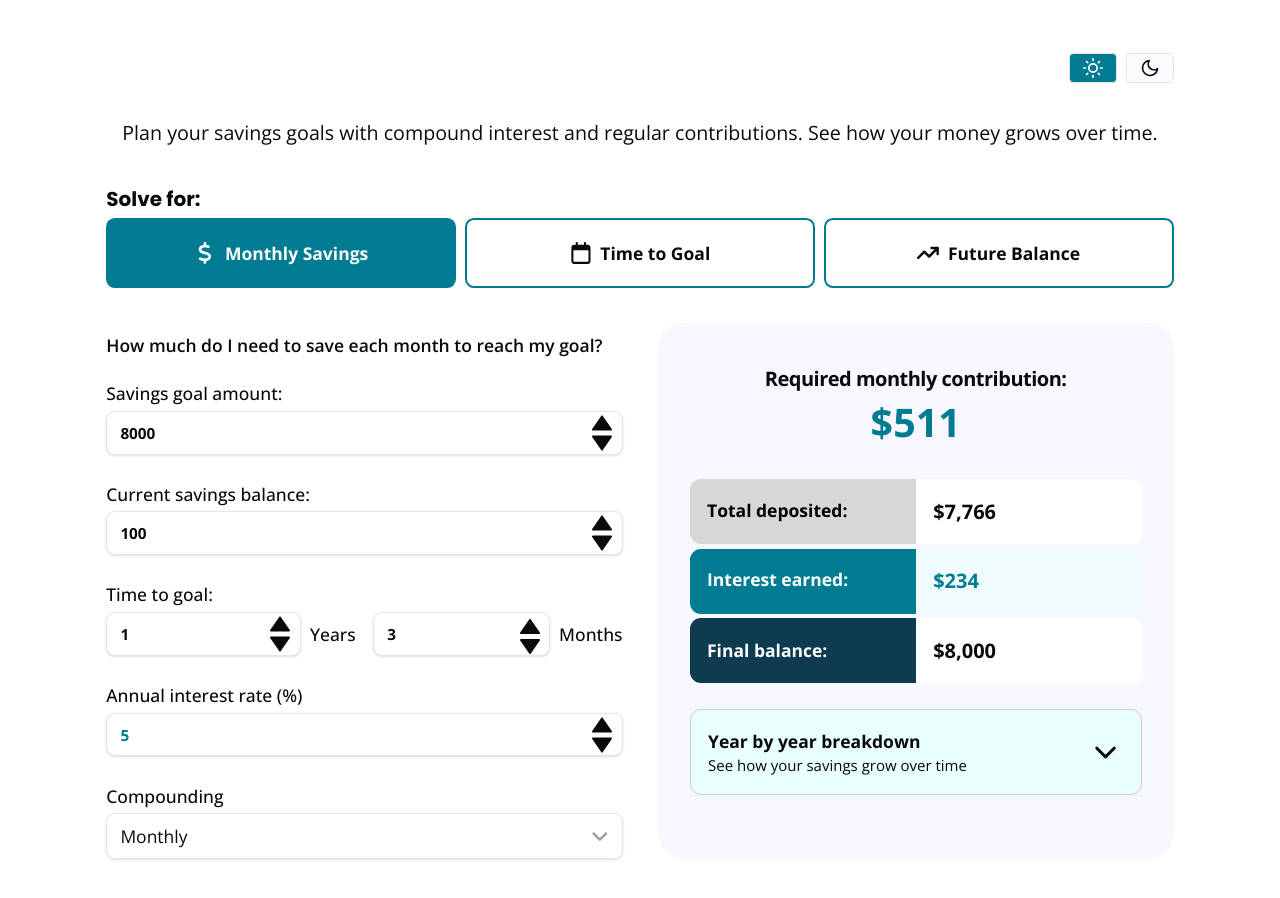
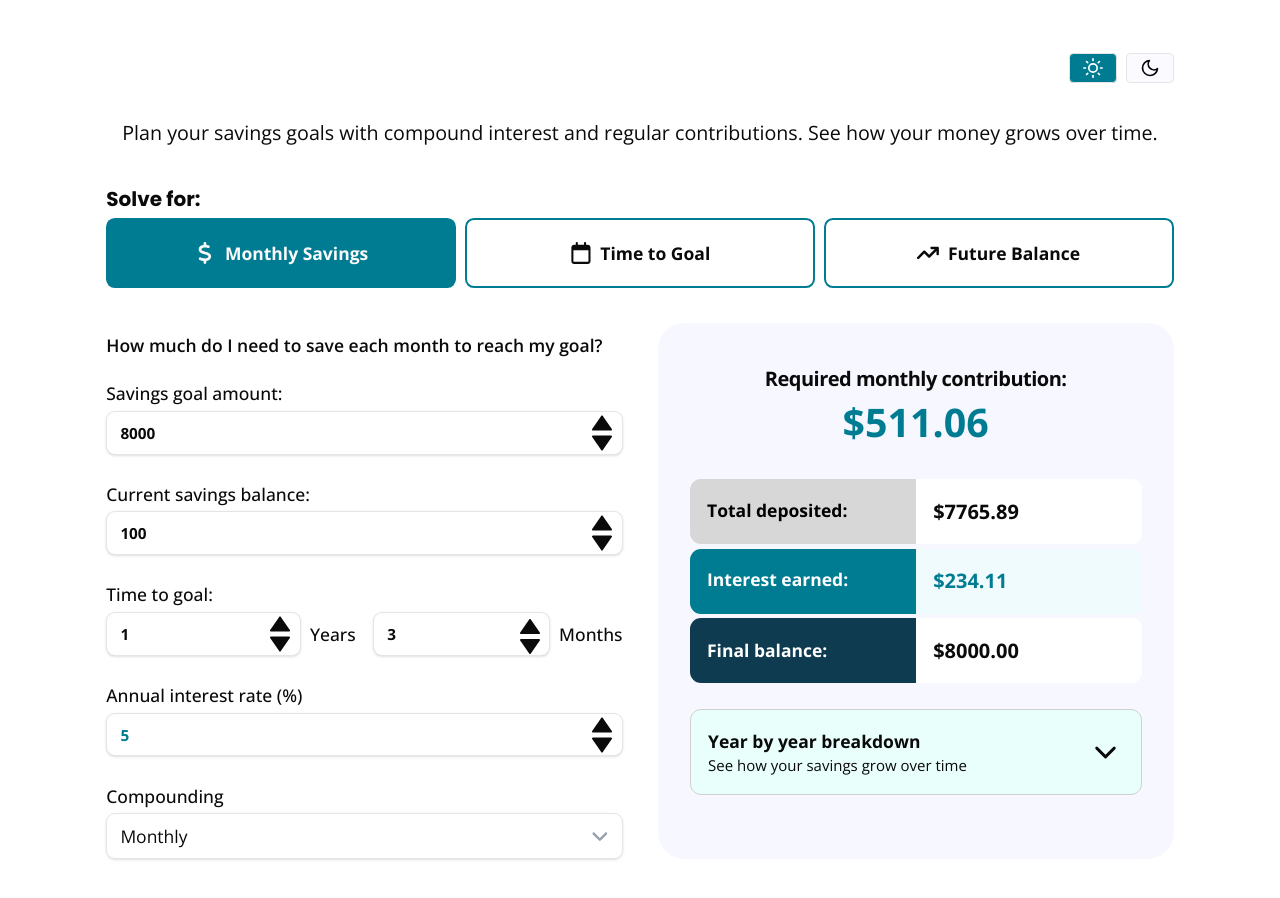
Before and after one commit to SU-SWS/ifdm_learning_apps, a Next.js app: page /interactives/savings-calculator in a window 1280 px wide. Shown: the top 898 px of the page. Built offline with nearby package versions, Linux system fonts and the light colour scheme.

Commit message:
removed the rounding and added in to two decimal places

```diff
--- a/app/interactives/savings-calculator/page.tsx
+++ b/app/interactives/savings-calculator/page.tsx
@@ -11,7 +11,7 @@ import { FaRegCalendar, FaDollarSign, FaAngleDown, FaArrowTrendUp } from "react-
 import ThemeToggle from "@/app/lib/theme-toggle";
 
 type CalculationMode = "monthly-savings" | "time-to-goal" | "future-balance"
-type CompoundingFrequency = "monthly" | "quarterly" | "annually"
+type CompoundingFrequency = "monthly" | "quarterly" | "annually" | "semi-annually"
 
 interface CalculationResults {
   monthlyContribution: number
@@ -27,6 +27,16 @@ interface YearlyBreakdown {
   contributions: number
   interestEarned: number
   endingBalance: number
+}
+
+// Helper to get periods per year and rate per period
+function getCompoundingParams(frequency: CompoundingFrequency, annualRate: number) {
+  let periodsPerYear = 12;
+  if (frequency === "quarterly") periodsPerYear = 4;
+  else if (frequency === "annually") periodsPerYear = 1;
+  else if (frequency === "semi-annually") periodsPerYear = 2;
+  const ratePerPeriod = annualRate / 100 / periodsPerYear;
+  return { periodsPerYear, ratePerPeriod };
 }
 
 export default function SavingsCalculator() {
@@ -51,25 +61,25 @@ export default function SavingsCalculator() {
 
   const [yearlyBreakdown, setYearlyBreakdown] = useState<YearlyBreakdown[]>([])
 
+  // Updated breakdown to use compounding frequency
   const calculateYearlyBreakdown = useCallback(
-  (monthlyAmount: number, totalMonths: number) => {
-    const monthlyRate = interestRate / 100 / 12
-    const breakdown: YearlyBreakdown[] = []
-    let balance = currentBalance
-
-    const totalYears = Math.ceil(totalMonths / 12)
+    (contribution: number, totalPeriods: number) => {
+      const { periodsPerYear, ratePerPeriod } = getCompoundingParams(compounding, interestRate);
+      const breakdown: YearlyBreakdown[] = [];
+      let balance = currentBalance;
+      const totalYears = Math.ceil(totalPeriods / periodsPerYear);
 
       for (let year = 1; year <= totalYears; year++) {
-      const startingBalance = balance
-      const monthsInThisYear = Math.min(12, totalMonths - (year - 1) * 12)
-      let yearlyContributions = 0
-      let yearlyInterest = 0
+        const startingBalance = balance;
+        const periodsInThisYear = Math.min(periodsPerYear, totalPeriods - (year - 1) * periodsPerYear);
+        let yearlyContributions = 0;
+        let yearlyInterest = 0;
 
-      for (let month = 1; month <= monthsInThisYear; month++) {
-        const interestThisMonth = balance * monthlyRate
-        yearlyInterest += interestThisMonth
-        balance += interestThisMonth + monthlyAmount
-        yearlyContributions += monthlyAmount
+        for (let period = 1; period <= periodsInThisYear; period++) {
+          const interestThisPeriod = balance * ratePerPeriod;
+          yearlyInterest += interestThisPeriod;
+          balance += interestThisPeriod + contribution;
+          yearlyContributions += contribution;
         }
 
         breakdown.push({
@@ -78,39 +88,39 @@ export default function SavingsCalculator() {
           contributions: yearlyContributions,
           interestEarned: yearlyInterest,
           endingBalance: balance,
-      })
+        });
       }
 
-    return breakdown
+      return breakdown;
     },
-  [interestRate, currentBalance]
-)
+    [compounding, interestRate, currentBalance]
+  );
 
+  // Updated calculation logic to use compounding frequency
   const calculateResults = useCallback(() => {
-    const totalTimeInMonths = timeYears * 12 + timeMonths
-    const monthlyRate = interestRate / 100 / 12
-    const compoundingPerYear = compounding === "monthly" ? 12 : compounding === "quarterly" ? 4 : 1
-    const periodsPerYear = compoundingPerYear
-    const ratePerPeriod = interestRate / 100 / periodsPerYear
+    const { periodsPerYear, ratePerPeriod } = getCompoundingParams(compounding, interestRate);
+    const totalTimeInMonths = timeYears * 12 + timeMonths;
+    const totalPeriods = timeYears * periodsPerYear + timeMonths * (periodsPerYear / 12);
 
     if (mode === "monthly-savings") {
       // Calculate required monthly contribution to reach goal
-      const futureValueOfInitial = currentBalance * Math.pow(1 + monthlyRate, totalTimeInMonths)
-      const remainingAmount = savingsGoal - futureValueOfInitial
+      const futureValueOfInitial = currentBalance * Math.pow(1 + ratePerPeriod, totalPeriods);
+      const remainingAmount = savingsGoal - futureValueOfInitial;
 
       if (remainingAmount <= 0) {
-        const monthlyNeeded = 0
+        const monthlyNeeded = 0;
         setResults({
           monthlyContribution: monthlyNeeded,
           totalDeposited: currentBalance,
           interestEarned: savingsGoal - currentBalance,
           finalBalance: savingsGoal,
           timeInMonths: totalTimeInMonths,
-        })
-        setYearlyBreakdown(calculateYearlyBreakdown(monthlyNeeded, totalTimeInMonths))
+        });
+        setYearlyBreakdown(calculateYearlyBreakdown(monthlyNeeded, totalPeriods));
       } else {
-        const monthlyNeeded = remainingAmount / ((Math.pow(1 + monthlyRate, totalTimeInMonths) - 1) / monthlyRate)
-        const totalDeposited = currentBalance + monthlyNeeded * totalTimeInMonths
+        const monthlyNeeded =
+          remainingAmount / ((Math.pow(1 + ratePerPeriod, totalPeriods) - 1) / ratePerPeriod);
+        const totalDeposited = currentBalance + monthlyNeeded * totalPeriods;
 
         setResults({
           monthlyContribution: monthlyNeeded,
@@ -118,16 +128,16 @@ export default function SavingsCalculator() {
           interestEarned: savingsGoal - totalDeposited,
           finalBalance: savingsGoal,
           timeInMonths: totalTimeInMonths,
-        })
-        setYearlyBreakdown(calculateYearlyBreakdown(monthlyNeeded, totalTimeInMonths))
+        });
+        setYearlyBreakdown(calculateYearlyBreakdown(monthlyNeeded, totalPeriods));
       }
     } else if (mode === "future-balance") {
       // Calculate future balance with current monthly contribution
-      const futureValueOfInitial = currentBalance * Math.pow(1 + monthlyRate, totalTimeInMonths)
+      const futureValueOfInitial = currentBalance * Math.pow(1 + ratePerPeriod, totalPeriods);
       const futureValueOfAnnuity =
-        monthlyContribution * ((Math.pow(1 + monthlyRate, totalTimeInMonths) - 1) / monthlyRate)
-      const finalBalance = futureValueOfInitial + futureValueOfAnnuity
-      const totalDeposited = currentBalance + monthlyContribution * totalTimeInMonths
+        monthlyContribution * ((Math.pow(1 + ratePerPeriod, totalPeriods) - 1) / ratePerPeriod);
+      const finalBalance = futureValueOfInitial + futureValueOfAnnuity;
+      const totalDeposited = currentBalance + monthlyContribution * totalPeriods;
 
       setResults({
         monthlyContribution: monthlyContribution,
@@ -135,8 +145,8 @@ export default function SavingsCalculator() {
         interestEarned: finalBalance - totalDeposited,
         finalBalance: finalBalance,
         timeInMonths: totalTimeInMonths,
-      })
-      setYearlyBreakdown(calculateYearlyBreakdown(monthlyContribution, totalTimeInMonths))
+      });
+      setYearlyBreakdown(calculateYearlyBreakdown(monthlyContribution, totalPeriods));
     } else {
       // Calculate time to reach goal with current monthly contribution
       if (monthlyContribution <= 0) {
@@ -146,37 +156,47 @@ export default function SavingsCalculator() {
           interestEarned: 0,
           finalBalance: currentBalance,
           timeInMonths: 0,
-        })
-        setYearlyBreakdown([])
-        return
+        });
+        setYearlyBreakdown([]);
+        return;
       }
 
       // Use iterative approach to find time needed
-      let months = 1
-      let balance = currentBalance
+      let periods = 1;
+      let balance = currentBalance;
 
-      while (balance < savingsGoal && months < 1200) {
-        // Max 100 years
-        balance = balance * (1 + monthlyRate) + monthlyContribution
-        months++
+      while (balance < savingsGoal && periods < 1200) {
+        balance = balance * (1 + ratePerPeriod) + monthlyContribution;
+        periods++;
       }
 
-      const totalDeposited = currentBalance + monthlyContribution * months
+      const totalDeposited = currentBalance + monthlyContribution * periods;
+      const timeInMonths = Math.round(periods * (12 / periodsPerYear));
 
       setResults({
         monthlyContribution: monthlyContribution,
         totalDeposited: totalDeposited,
         interestEarned: savingsGoal - totalDeposited,
         finalBalance: savingsGoal,
-        timeInMonths: months,
-      })
-      setYearlyBreakdown(calculateYearlyBreakdown(monthlyContribution, months))
+        timeInMonths: timeInMonths,
+      });
+      setYearlyBreakdown(calculateYearlyBreakdown(monthlyContribution, periods));
     }
-  }, [mode, savingsGoal, currentBalance, timeYears, timeMonths, interestRate, compounding, monthlyContribution, calculateYearlyBreakdown]);
+  }, [
+    mode,
+    savingsGoal,
+    currentBalance,
+    timeYears,
+    timeMonths,
+    interestRate,
+    compounding,
+    monthlyContribution,
+    calculateYearlyBreakdown,
+  ]);
 
   useEffect(() => {
-    calculateResults()
-  }, [calculateResults])
+    calculateResults();
+  }, [calculateResults]);
 
   return (
     <div className="p-6 max-w-5xl mx-auto">
@@ -490,15 +510,13 @@ export default function SavingsCalculator() {
           </Card>
 
           {/* Results Panel */}
-          {/* Savings Calculation Panel */}
           <Card className="bg-[var(--card-background)] rounded-3xl p-[32px]">
-            {/*  Three different heading types */}
             <CardHeader className="pb-2">
               {mode === "monthly-savings" && (
                 <>
                   <CardTitle className="text-center text-md font-bold">Required monthly contribution:</CardTitle>
                   <div className="text-4xl font-bold text-lagunita text-center">
-                      ${Math.round(results.monthlyContribution).toLocaleString()}
+                    ${results.monthlyContribution.toFixed(2).toLocaleString()}
                   </div>
                 </>
               )}
@@ -516,16 +534,14 @@ export default function SavingsCalculator() {
                 <>
                 <CardTitle className="text-center text-md font-bold">Future balance:</CardTitle>
                 <div className="text-4xl font-bold text-lagunita text-center">
-                    ${Math.round(results.finalBalance).toLocaleString()}
+                  ${results.finalBalance.toFixed(2).toLocaleString()}
                 </div>
                 </>
               )}
             </CardHeader>
 
             <CardContent>
-            {/* Calculation Breakdown */}
               <div className="pt-6">
-                {/* Results section */}
                 <div className="rounded-lg">
                   <div className="innerwrapper">
                     <div className="flex flex-row mb-1 rounded-lg bg-[var(--results-white-background)]">
@@ -533,7 +549,7 @@ export default function SavingsCalculator() {
                         Total deposited:
                       </div>
                       <div className="w-[50%] text-lg-title p-4 self-center rounded-r-lg font-bold text-[var(--foreground)] overflow-hidden text-ellipsis bg-[var(--secondary-background)]">
-                        ${Math.round(results.totalDeposited).toLocaleString()}
+                        ${results.totalDeposited.toFixed(2).toLocaleString()}
                       </div>
                     </div>
                     <div className="flex flex-row mb-1 bg-lagunita-lighter rounded-lg">
@@ -542,7 +558,7 @@ export default function SavingsCalculator() {
                       </div>
                       <div className="w-[50%] text-lg-title p-4 self-center rounded-r-lg bg-lagunita-lighter text-lagunita font-bold overflow-hidden text-ellipsis"
                       >
-                        ${Math.round(results.interestEarned).toLocaleString()}
+                        ${results.interestEarned.toFixed(2).toLocaleString()}
                       </div>
                     </div>
                     {mode !== "future-balance" && (
@@ -551,7 +567,7 @@ export default function SavingsCalculator() {
                         Final balance:
                       </div>
                       <div className="w-[50%] text-lg-title p-4 rounded-r-lg font-bold overflow-hidden text-ellipsis flex items-center text-[var(--foreground)] bg-[var(--results-blue-background)]">
-                        ${Math.round(results.finalBalance).toLocaleString()}
+                        ${results.finalBalance.toFixed(2).toLocaleString()}
                       </div>
                     </div>
                     )}
```
Lines whose indentation alone changed are shown as unchanged.
